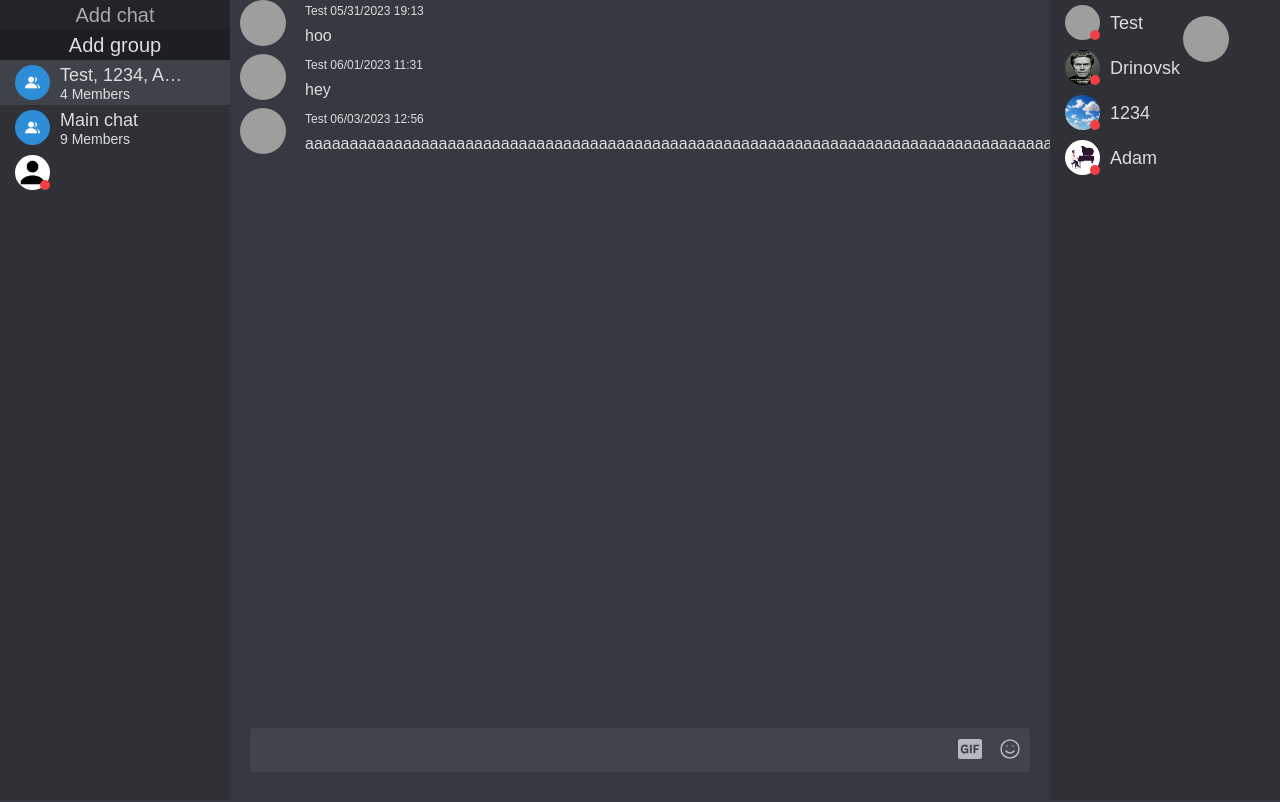
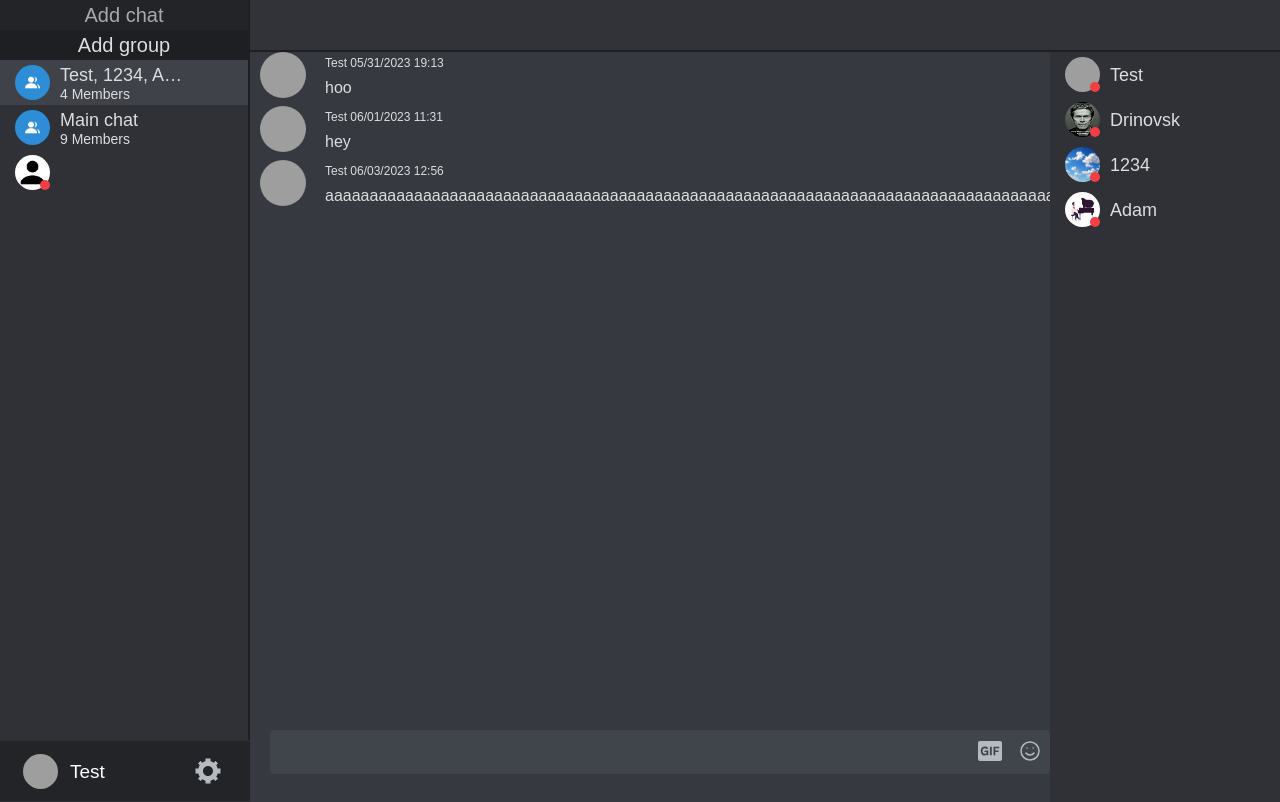
Before and after one commit to matumarucsa0/one-chat, a Flask app: page /room/2 in a window 1280 px wide. Before the commit the page ends 759 px from the top, so only its background shows below. Run offline with Flask 3, Linux system fonts and the light colour scheme; a user stored in the database is signed in; some libraries are stand-ins or nearby versions; grey boxes are pictures that could not be loaded.

Commit message:
user-info, layout update

```diff
--- a/static/index.css
+++ b/static/index.css
@@ -8,12 +8,32 @@ body{
 
 .main-div{
     display: grid;
-    grid-template-columns: 250px auto;
+    grid-template-columns: 250px calc(100% - 250px);
+    height: 100vh;
+}
+
+.top-nav-bar{
+    height: 50px;
+    width: 100%;
+    background-color: rgb(49,51,56);
+    border-bottom: 2px solid rgb(30,31,34);
 }
 
 .main-div-group{
     display: grid;
-    grid-template-columns: 230px calc(100% - 460px) 230px;
+    grid-template-columns: calc(100% - 230px) 230px;
+}
+
+.side-main{
+    width: 250px;
+    height: 100%;
+    display: grid;
+    grid-template-columns: 250px;
+}
+
+.side-bar{
+    border-right: 2px solid rgb(30,31,34);
+    height: calc(100vh - 60px);
 }
 
 .side-bar a{
@@ -24,6 +44,77 @@ body{
     cursor: pointer;
     text-decoration: none !important;
 
+}
+
+.user-info{
+    width: 250px;
+    height: 60px;
+    background-color: #232428;
+    display: grid;
+    grid-template-columns: 190px 60px;
+}
+
+.user-box{
+    display: grid;
+    margin-top: 7.5px !important;
+
+    grid-template-columns: 60px 90px;
+    width: 150px;
+    height: 45px !important;
+    border-radius: 5px;
+    margin-left: 10px;
+}
+
+.user-box:hover{
+    background-color: #3D3E45;
+    cursor: pointer;
+}
+
+.user-box div{
+    max-height: 60px;
+}
+
+.user-box img{
+    width: 35px;
+    height: 35px;
+    border-radius: 50%;
+    margin-top: 5px;
+    margin-left: 12.5px;
+}
+
+.user-box p{
+    margin: 0px;
+    font-size: 19px;
+    color: white;
+    display: block;
+    margin-top: 12px;
+}
+
+.settings{
+    margin-right: 10px;
+    margin-top: 12.5px;
+    height: 35px;
+    width: 35px;
+    border-radius: 5px;
+}
+
+.settings:hover{
+    background-color: #3D3E45;
+}
+
+
+.settings svg{
+    width: 30px;
+    height: 30px;
+    margin-left: 2.5px;
+    margin-top: 2.5px;
+    color: #B5BAC1 !important;
+}
+
+
+.settings:hover, svg{
+    color: rgb(219,222,225);
+    cursor: pointer;
 }
 
 .chat-select, .chat-selected, .group-member{
@@ -221,14 +312,13 @@ body{
 }
 
 .account{
-    position: absolute;
-    right: 0;
-    top: 0;
+    display: inline-block;
+
 }
 
 
 .main-{
-    height: 100vh;
+    height: calc(100vh - 50px);
     background-color: #36393F;
 }
 
--- a/templates/index.html
+++ b/templates/index.html
@@ -35,13 +35,7 @@
             </div>
         </div>
 
-        <div class="account">
-            <a href="/t" style="position: fixed; right: 4%; top: 2%;">
-                <div class="emote-container">
-                    <img class="profile-pic-message" src="/static/profile-pic/{{profile_pic}}">
-                </div>
-            </a>
-        </div>
+
 
         <div id="overlay2" onclick="close_get_users()"></div>
 
@@ -54,7 +48,8 @@
             </div>
         </div>
 
-        <div class="{% if group.group %}main-div-group{% else %}main-div{% endif %}">
+        <div class="main-div">
+            <div class="side-main">
                 <div class="side-bar">
                     <button class="add-chat" onclick="get_users_direct()">Add chat</button>
                     <button id="b" class="add-chat" onclick="get_users_group()">Add group</button>
@@ -80,11 +75,31 @@
                             </div>
                         </a>
                     {% endfor %}
+                </div>
+                <div class="user-info">
+                    <div style="height: 60px;">
+                        <div class="user-box" onclick='onclick=show_profile("{{user_id}}")'>
+                            <img src="/static/profile-pic/{{profile_pic}}" alt="profile-pic">
+                            <p>{{username}}</p>
+                        </div>
+                    </div>
+                    <div style="height: 60px;">
+                        <div class="settings" onclick="window.location.replace('/t')">
+                            <svg aria-hidden="true" role="img" width="30" height="30" viewBox="0 0 24 24">
+                                <path fill="currentColor" fill-rule="evenodd" clip-rule="evenodd" d="M19.738 10H22V14H19.739C19.498 14.931 19.1 15.798 18.565 16.564L20 18L18 20L16.565 18.564C15.797 19.099 14.932 19.498 14 19.738V22H10V19.738C9.069 19.498 8.203 19.099 7.436 18.564L6 20L4 18L5.436 16.564C4.901 15.799 4.502 14.932 4.262 14H2V10H4.262C4.502 9.068 4.9 8.202 5.436 7.436L4 6L6 4L7.436 5.436C8.202 4.9 9.068 4.502 10 4.262V2H14V4.261C14.932 4.502 15.797 4.9 16.565 5.435L18 3.999L20 5.999L18.564 7.436C19.099 8.202 19.498 9.069 19.738 10ZM12 16C14.2091 16 16 14.2091 16 12C16 9.79086 14.2091 8 12 8C9.79086 8 8 9.79086 8 12C8 14.2091 9.79086 16 12 16Z"></path>
+                            </svg>
+                        </div>
+                    </div>
+                </div>
+            </div>
+            <div style="display: grid; grid-template-columns: 100%;">
+                <div class="top-nav-bar">
 
                 </div>
+                <div {% if group.group %}class="main-div-group"{% endif %}>
                     <div class="main-">
 
-                <div class="messages" id="massage_box" style="height: calc(100vh - 77.65625px);">
+                        <div class="messages" id="massage_box" style="height: calc(100vh - 127.65625px);">
                             {% for message in messages %}
                                 {% if message["status"] =="child" %}
                                     <div class="message" style="margin-bottom: 0;" child="">
@@ -191,7 +206,7 @@
 
                         <div class="send" id="send">
                             <div class="box" id="box">
-                        <div {% if group.group %}style="width: calc(100vw - 600px)"{% else %}style="width: calc(100vw - 360px)"{% endif %} contenteditable id="post-content" class="text-input" style="position: relative;"></div>
+                                <div {% if group.group %}style="width: calc(100vw - 600px)"{% else %}style="width: calc(100vw - 390px)"{% endif %} contenteditable id="post-content" class="text-input" style="position: relative;"></div>
                                 <p id="is_typing_element">HEY</p>
                                 <div class="dropup2">
                                     <button onclick="dropup('dropup-content2', 'dropup-content')" class="dropbtn">
@@ -270,6 +285,8 @@
                         </div>
                     {% endif %}
                 </div>
+            </div>
+        </div>
     </body>
 
     <script type="text/javascript" src="//code.jquery.com/jquery-1.4.2.min.js"></script>
@@ -291,11 +308,11 @@
 
             let is_attach = document.getElementById("attach")
             if (is_attach){
-                document.getElementById("massage_box").setAttribute("style", "height: calc(100vh - "+(entry.contentRect.height + 77.656+ 250)+"px);")//!!
+                document.getElementById("massage_box").setAttribute("style", "height: calc(100vh - "+(entry.contentRect.height + 77.656+ 250 + 50)+"px);")//!!
             }
             else{
                 console.log("ALERT!!!")
-                document.getElementById("massage_box").setAttribute("style", "height: calc(100vh - "+(entry.contentRect.height + 77.656)+"px);")//!!
+                document.getElementById("massage_box").setAttribute("style", "height: calc(100vh - "+(entry.contentRect.height + 77.656 + 50)+"px);")//!!
             }
 
             document.getElementById('anchor').scrollIntoView(true);
```
Lines whose indentation alone changed are shown as unchanged.
